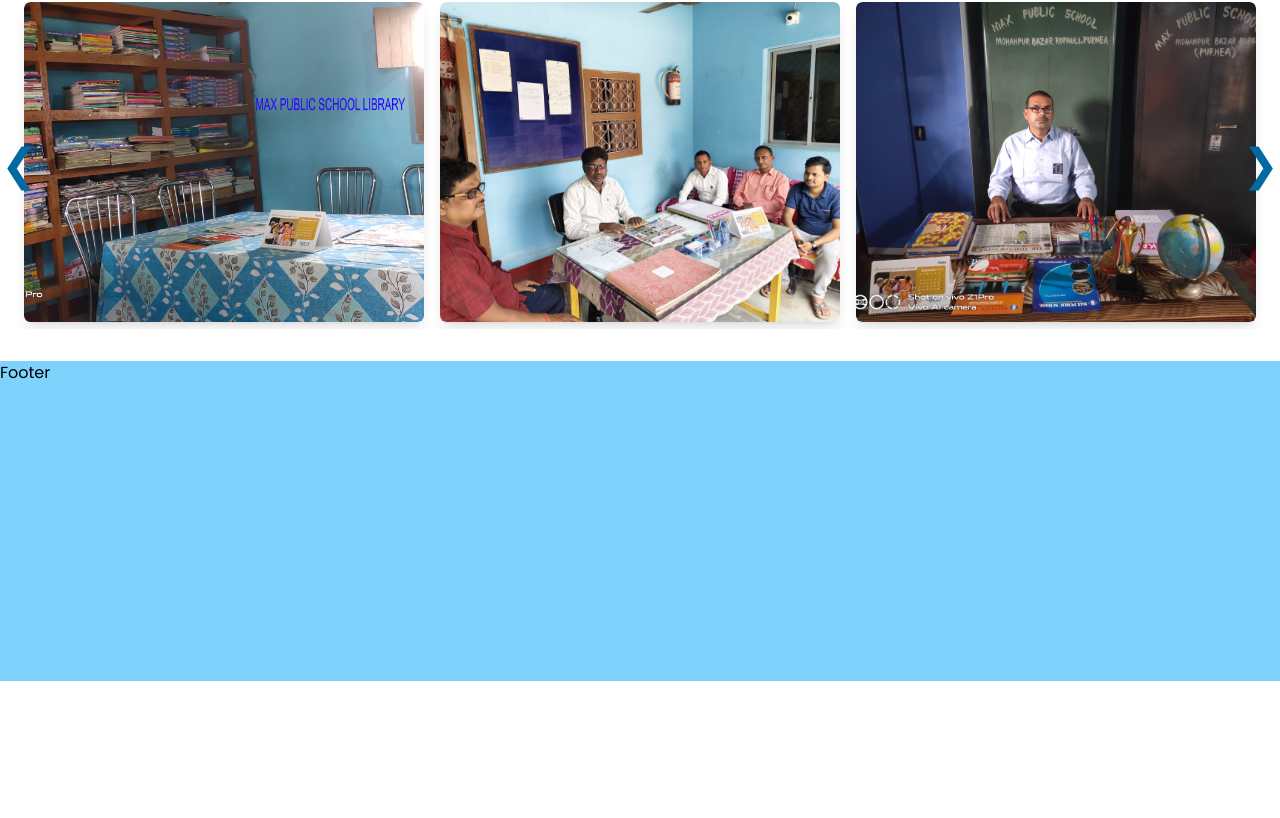
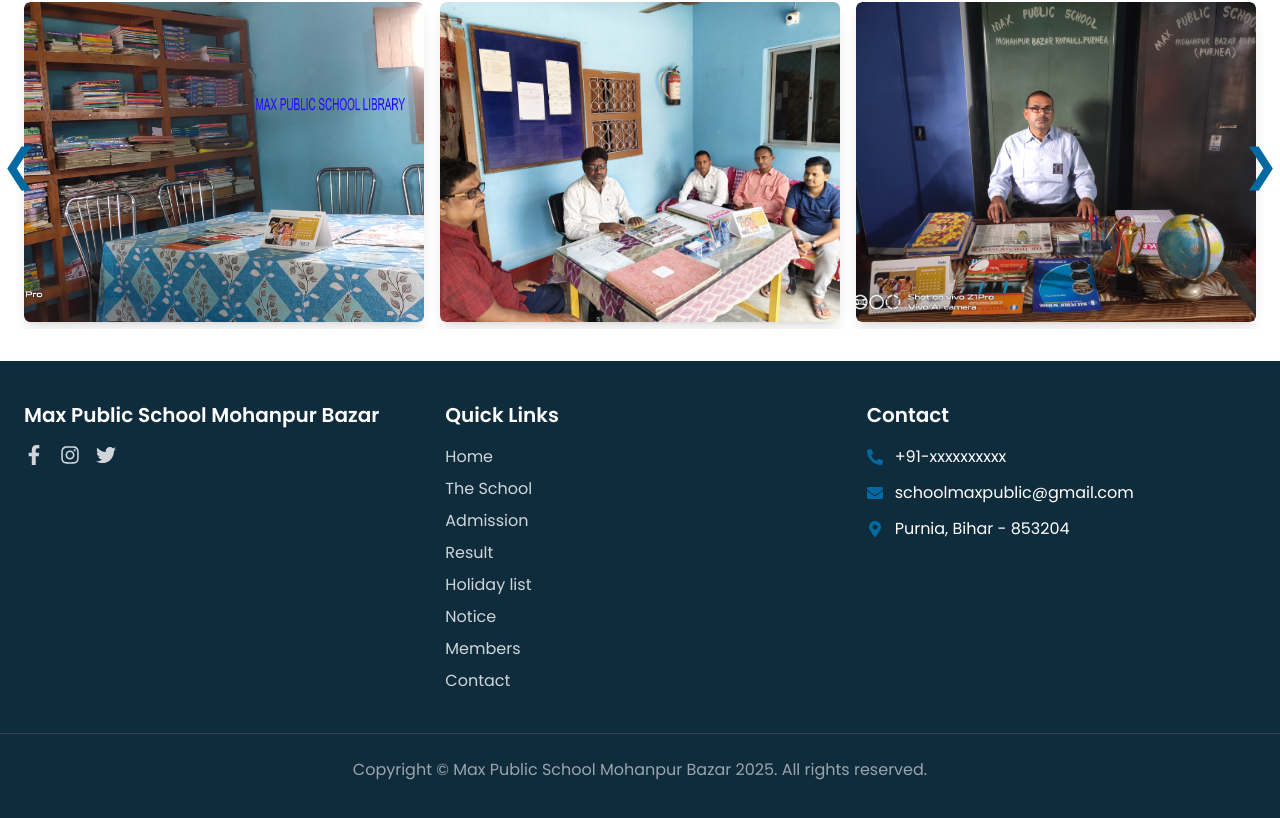
Before and after one commit to prashantkumarpro/MPS, a React (Vite) app: page / in a window 1280 px wide. Shown: the part 2467-3285 px from the top of the page. Before the commit the page ends 3148 px from the top, so only its background shows below. Built offline with nearby package versions, Linux system fonts and the light colour scheme.

Commit message:
added footer

```diff
--- a/src/pages/Footer.jsx
+++ b/src/pages/Footer.jsx
@@ -1,8 +1,122 @@
-import React from 'react'
+import React, { useRef } from 'react'
+import {
+  FaFacebookF,
+  FaInstagram,
+  FaTwitter,
+  FaPhoneAlt,
+  FaEnvelope,
+  FaMapMarkerAlt,
+  FaArrowUp,
+  FaWhatsapp
+} from 'react-icons/fa'
 
 const Footer = () => {
+  const topRef = useRef(null)
+
+  const scrollToTop = () => {
+    window.scrollTo({ top: 0, behavior: 'smooth' })
+  }
+
   return (
-    <div className='bg-sky-300 h-[40vh] w-full'>Footer</div>
+    <footer className='bg-[#0F2C3D] text-white py-10'>
+      <div className='container mx-auto px-6 grid md:grid-cols-3 gap-8'>
+        {/* Left Section */}
+        <div>
+          <h2 className='text-xl font-semibold'>
+            Max Public School Mohanpur Bazar
+          </h2>
+          <div className='flex space-x-4 mt-4'>
+            <a href='#' className='text-gray-300 hover:text-white text-xl'>
+              <FaFacebookF />
+            </a>
+            <a href='#' className='text-gray-300 hover:text-white text-xl'>
+              <FaInstagram />
+            </a>
+            <a href='#' className='text-gray-300 hover:text-white text-xl'>
+              <FaTwitter />
+            </a>
+          </div>
+        </div>
+
+        {/* Center Section */}
+        <div>
+          <h2 className='text-xl font-semibold'>Quick Links</h2>
+          <ul className='mt-4 space-y-2'>
+            {[
+              'Home',
+              'The School',
+              'Admission',
+              'Result',
+              'Holiday list',
+              'Notice',
+              'Members',
+              'Contact',
+            ].map((item, index) => (
+              <li key={index}>
+                <a
+                  href='#'
+                  className='text-gray-300 hover:text-white transition duration-300'
+                >
+                  {item}
+                </a>
+              </li>
+            ))}
+          </ul>
+        </div>
+
+        {/* Right Section */}
+        <div>
+          <h2 className='text-xl font-semibold'>Contact</h2>
+          <div className='mt-4 space-y-3'>
+            <p className='flex items-center space-x-3'>
+              <FaPhoneAlt className='text-[#0369A1]' />
+              <span>+91-xxxxxxxxxx</span>
+            </p>
+            <p className='flex items-center space-x-3'>
+              <FaEnvelope className='text-[#0369A1]' />
+              <span>schoolmaxpublic@gmail.com</span>
+            </p>
+            <p className='flex items-center space-x-3'>
+              <FaMapMarkerAlt className='text-[#0369A1]' />
+              <span>Purnia, Bihar - 853204</span>
+            </p>
+          </div>
+        </div>
+      </div>
+
+      {/* Bottom Bar */}
+      <div className='border-t border-gray-700 mt-10 pt-6 text-center text-gray-400'>
+        <p>
+          Copyright © Max Public School Mohanpur Bazar 2025. All rights
+          reserved.
+        </p>
+      </div>
+
+      {/* Floating Buttons */}
+      <div className='fixed bottom-20 md:bottom-5 right-4 flex space-x-3 z-50'>
+        <a
+          href='https://wa.me/6283552938'
+          target='_blank'
+          rel='noopener noreferrer'
+          className='bg-green-500 p-3 rounded-full text-white text-xl shadow-lg hover:bg-green-600 transition'
+        >
+          <FaWhatsapp />
+        </a>
+        <a
+          href='tel:+6206293108'
+          className='bg-blue-500 p-3 rounded-full text-white text-xl shadow-lg hover:bg-blue-600 transition'
+        >
+          <FaPhoneAlt />
+        </a>
+        <a
+          ref={topRef}
+          onClick={scrollToTop}
+          className='bg-[#0f5e8b] p-3 rounded-full text-white text-xl shadow-lg hover:bg-[#3285b5] transition'
+        >
+          <FaArrowUp />
+        </a>
+      </div>
+    </footer>
   )
 }
 
```
